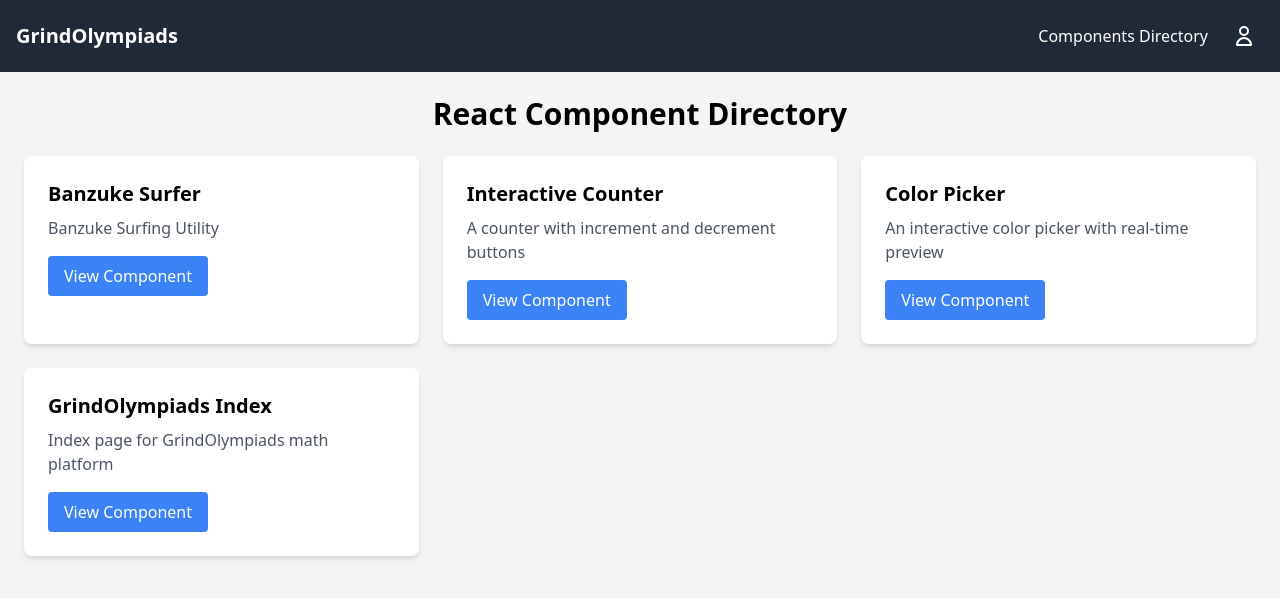
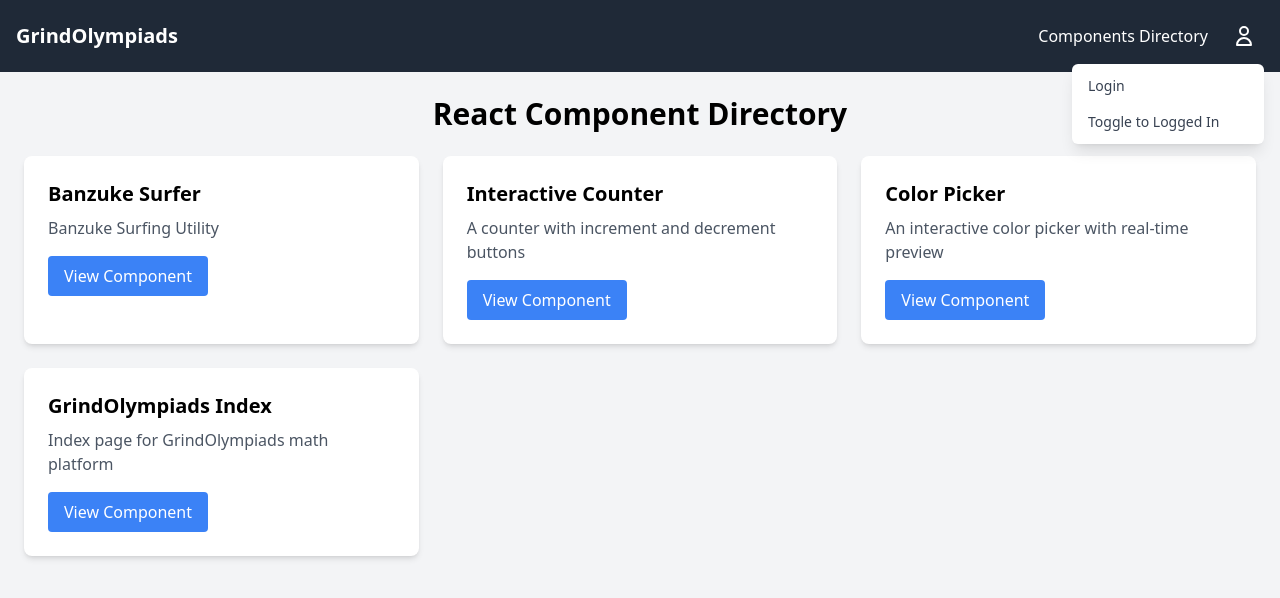
Before and after one commit to johnclyde/crazyclaudecontraptions, a React (Create React App) app in the folder helloworld/: page /labs in a window 1280 px wide. Shown: the top 598 px of the page. Built offline with nearby package versions, Linux system fonts and the light colour scheme; no server answers.

Commit message:
i don't get it.

```diff
--- a/helloworld/src/components/UserMenu.tsx
+++ b/helloworld/src/components/UserMenu.tsx
@@ -17,7 +17,7 @@ interface UserMenuProps {
 
 const UserMenu = forwardRef<HTMLDivElement, UserMenuProps>(
   ({ user, isLoggedIn, login, logout, toggleLoginState }, ref) => {
-    const [showMenu, setShowMenu] = useState(false);
+    const [showMenu, setShowMenu] = useState(true);
     const [showLoginDialog, setShowLoginDialog] = useState(false);
 
     const handleProfileClick = () => {
```
